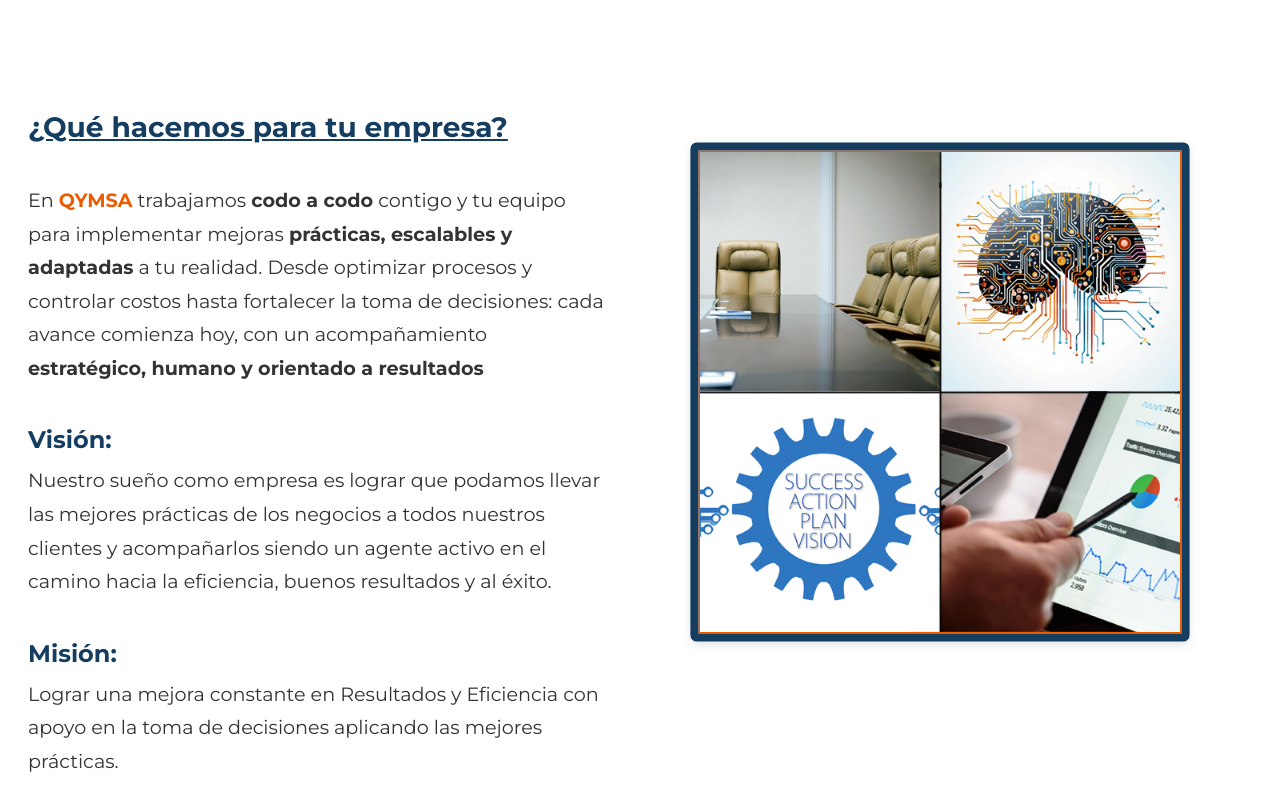
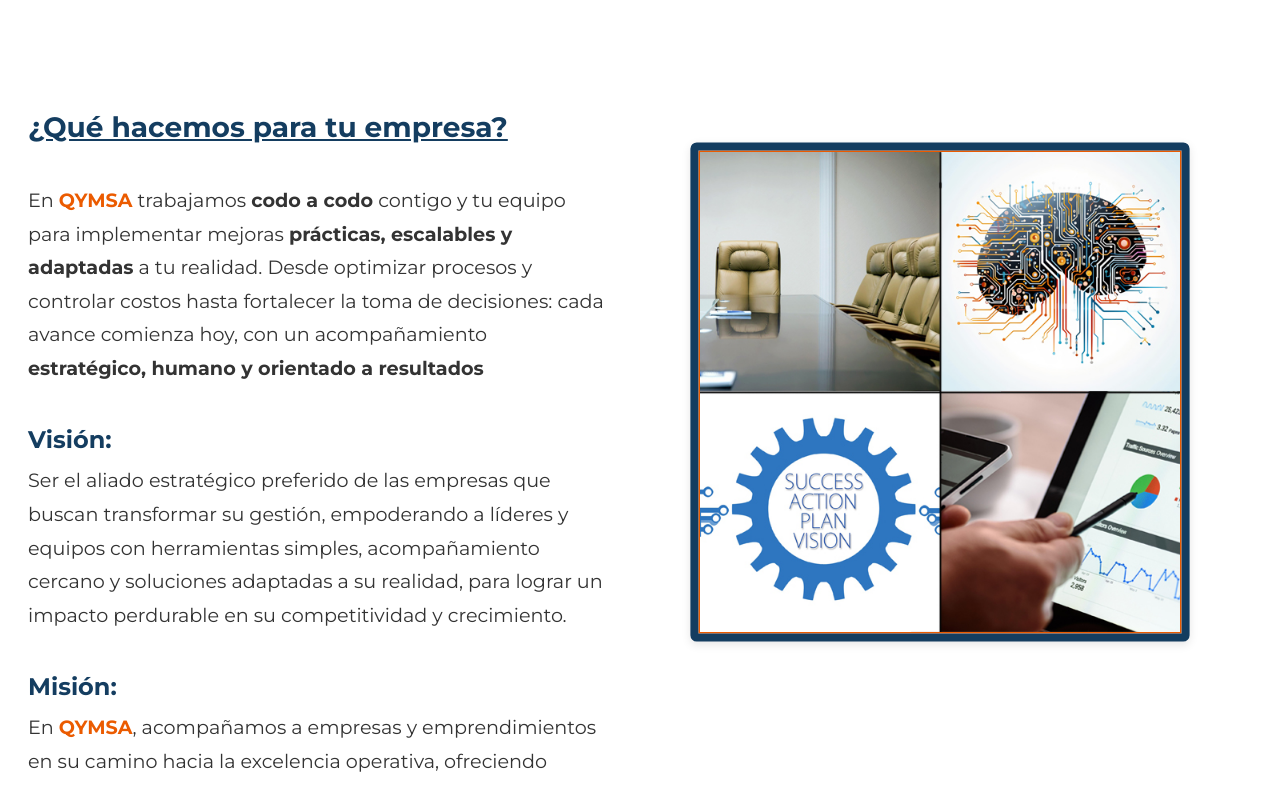
Before and after one commit to lz2079/sitio-web-QYMSA, a plain HTML site: page public/empresa.html in a window 1280 px wide. Shown: the part 163-948 px from the top of the page. Drawn offline with Linux system fonts and the light colour scheme.

Commit message:
Updated style.css and other files

```diff
--- a/public/empresa.html
+++ b/public/empresa.html
@@ -25,10 +25,11 @@
                         <strong>prácticas, escalables y adaptadas</strong> a tu realidad. Desde optimizar procesos y controlar costos hasta fortalecer la toma de decisiones:
                         cada avance comienza hoy, con un acompañamiento <strong>estratégico, humano y orientado a resultados</strong></p>
                 <h2>Visión:</h2>
-                    <p class="vym">Nuestro sueño como empresa es lograr que podamos llevar las mejores prácticas de los negocios a todos nuestros clientes y
-                     acompañarlos siendo  un agente activo en el camino hacia la eficiencia, buenos resultados y al éxito.</p>
+                    <p class="vym">Ser el aliado estratégico preferido de las empresas que buscan transformar su gestión, empoderando a líderes y equipos con herramientas simples,
+                        acompañamiento cercano y soluciones adaptadas a su realidad, para lograr un impacto perdurable en su competitividad y crecimiento.</p>
                 <h2>Misión:</h2>
-                    <p class="vym">Lograr una mejora constante en Resultados y Eficiencia con apoyo en la toma de decisiones aplicando las mejores prácticas.</p>
+                    <p class="vym">En <span class="resaltar">QYMSA</span>, acompañamos a empresas y emprendimientos en su camino hacia la excelencia operativa, ofreciendo soluciones prácticas, personalizadas y sostenibles.
+                        A través de la optimización de procesos, el desarrollo de equipos y estrategias de crecimiento, facilitamos una gestión clara y efectiva que se traduce en resultados tangibles.</p>
             </main>
         <div class="contenedor-imagen">
             <img class="fotoempresa" src="assets/fotoempresa.jpg" alt="fotoempresa">
```
